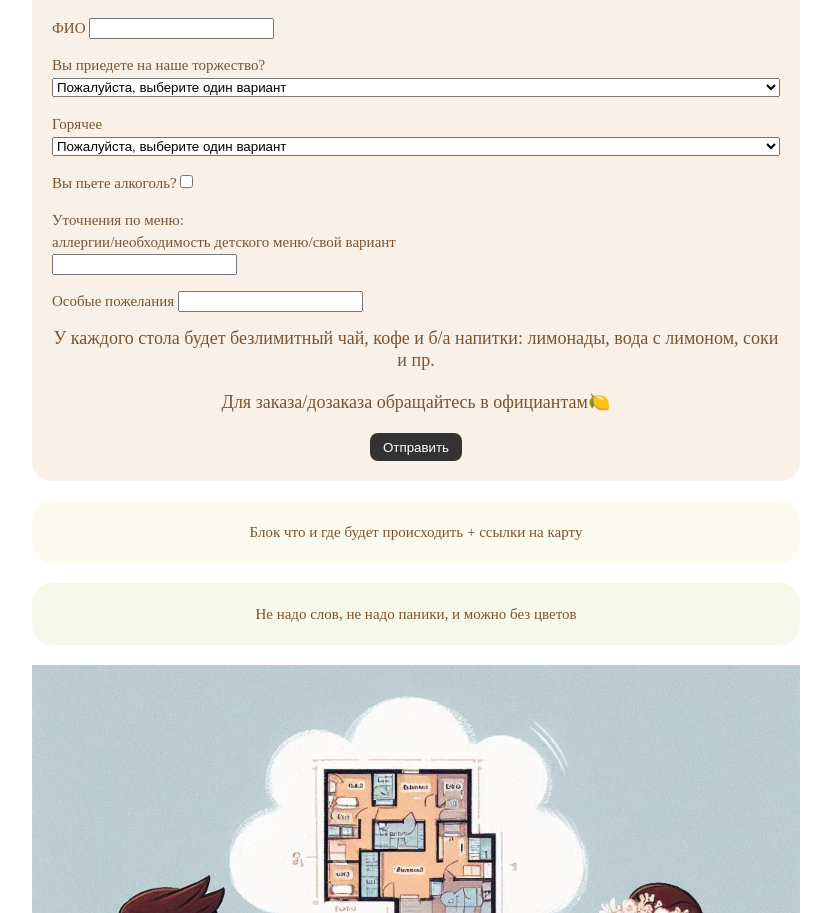
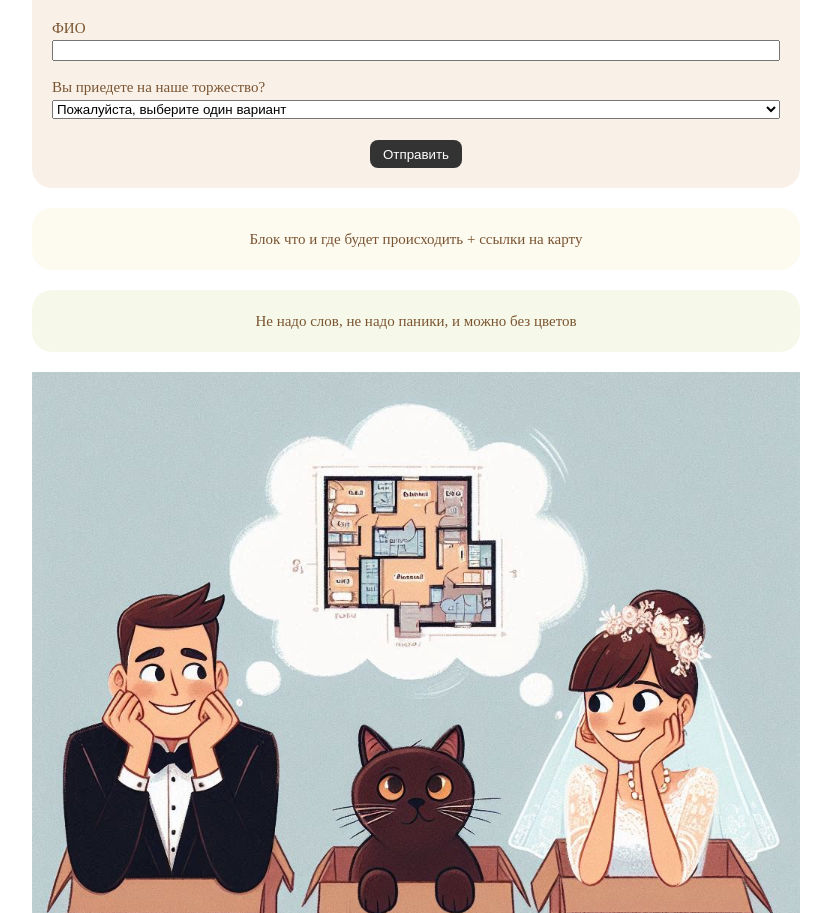
Before and after one commit to maxim-and-veronika/maxim-and-veronika.github.io, a Vue app: page / in a window 1280 px wide. Shown: the part 908-1821 px from the top of the page, without its empty margins (224-1055 px from the left). Built offline with nearby package versions, Linux system fonts and the light colour scheme; a web font is replaced by a local one.

Commit message:
Правки формы + мета сайта и иконка

```diff
--- a/index.html
+++ b/index.html
@@ -4,7 +4,7 @@
     <meta charset="UTF-8">
     <link rel="icon" href="/favicon.ico">
     <meta name="viewport" content="width=device-width, initial-scale=1.0">
-    <title>Vite App</title>
+    <title>Свадьба Максима и Вероники!</title>
   </head>
   <body>
     <div id="app"></div>
--- a/src/components/RSVPForm.vue
+++ b/src/components/RSVPForm.vue
@@ -5,7 +5,7 @@
     </div>
     <label>
       ФИО
-      <input type="text" v-model="name" required>
+      <input class="text-input " type="text" v-model="name" required>
     </label>
     <label>
       Вы приедете на наше торжество?
@@ -19,7 +19,7 @@
     </label>
     <template v-if="willParticipate">
       <label>
-        Горячее
+        Выберите горячее блюдо:
         <select v-model="meal" required>
           <option disabled value="">Пожалуйста, выберите один вариант</option>
           <option>Стейк из говяжей вырезки с печеным картофелем под соусом из лесных грибов</option>
@@ -45,15 +45,15 @@
         </label>
       </div>
       <label>
-        Уточнения по меню:
+        Уточнения по меню(опционально):
         <br />
         аллергии/необходимость детского меню/свой вариант
         <br />
-        <input type="text" v-model="preferences">
+        <textarea v-model="preferencesMenu"/>
       </label>
       <label>
-        Особые пожелания
-        <input type="text" v-model="preferences">
+        Особые пожелания(опционально)
+        <textarea v-model="preferences"/>
       </label>
      <div class="rsvp-attention">
        <div>У каждого стола будет безлимитный чай, кофе и б/а напитки: лимонады, вода с лимоном, соки и пр.</div>
@@ -70,6 +70,7 @@
 import {computed, ref} from 'vue';
 
 const name = ref('');
+const preferencesMenu = ref('');
 const preferences = ref('');
 const response = ref('');
 const meal = ref('');
@@ -80,7 +81,7 @@ const alcoOptions = ['Водка', 'Коньяк', 'Ром'];
 const drinkAlcohol = ref(false);
 
 const willParticipate = computed( () => {
-  return !(response.value.includes('Нет') || response.value.includes('Только ЗАГС'))
+  return !(response.value.includes('Нет') || response.value.includes('Только ЗАГС') || !response.value)
 })
 const submitForm = () => {
   // Here we'll handle the form submission
@@ -125,6 +126,14 @@ form select {
   width: 100%;
   word-wrap: break-word;
 }
+.text-input {
+  width: 100%;
+  word-wrap: break-word;
+}
+form textarea {
+  width: 100%;
+  word-wrap: break-word;
+}
 form label {
   display: block;
   margin-bottom: 1em;
```
Also changed, not shown: 1 other file (tests, documents, lock files or other folders).
